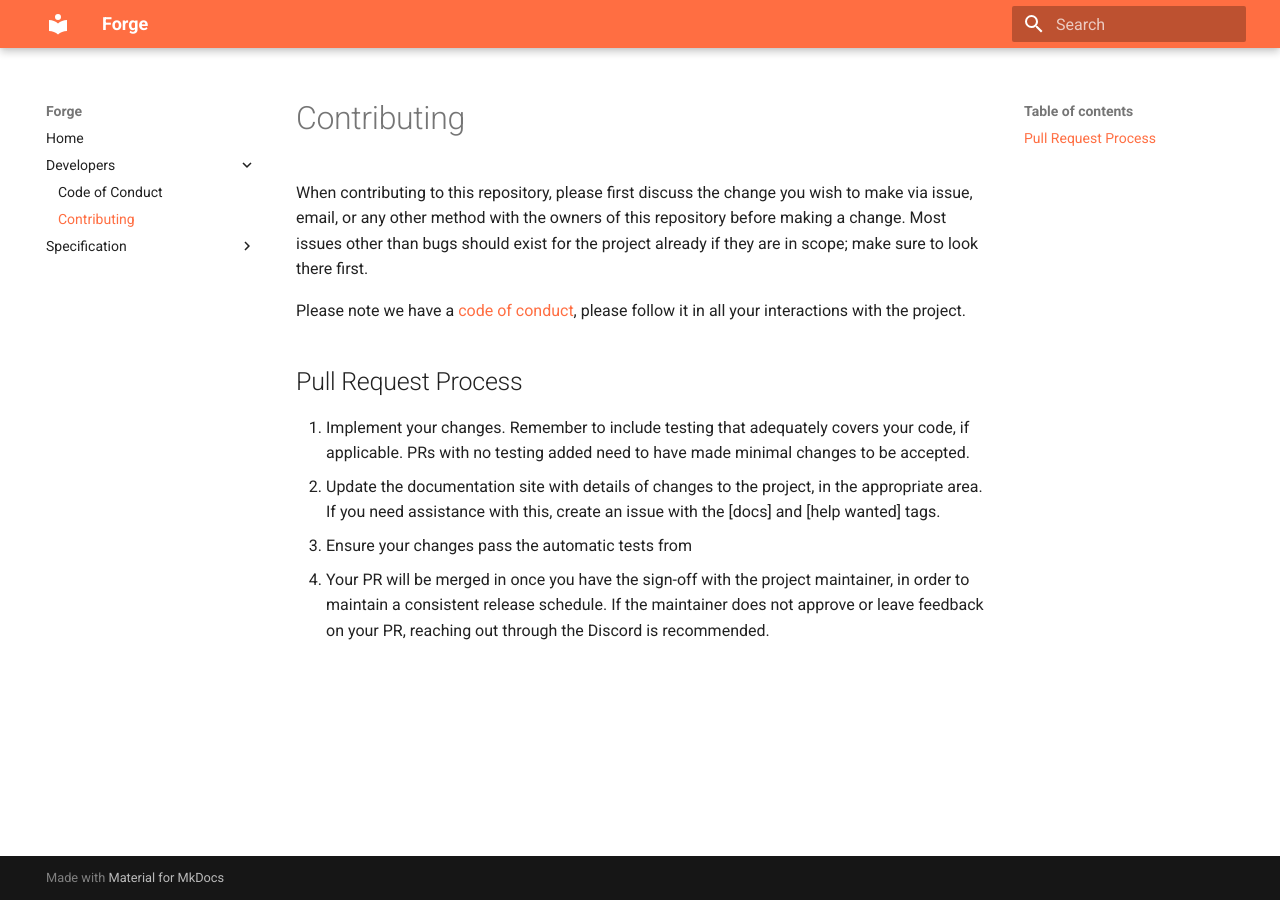
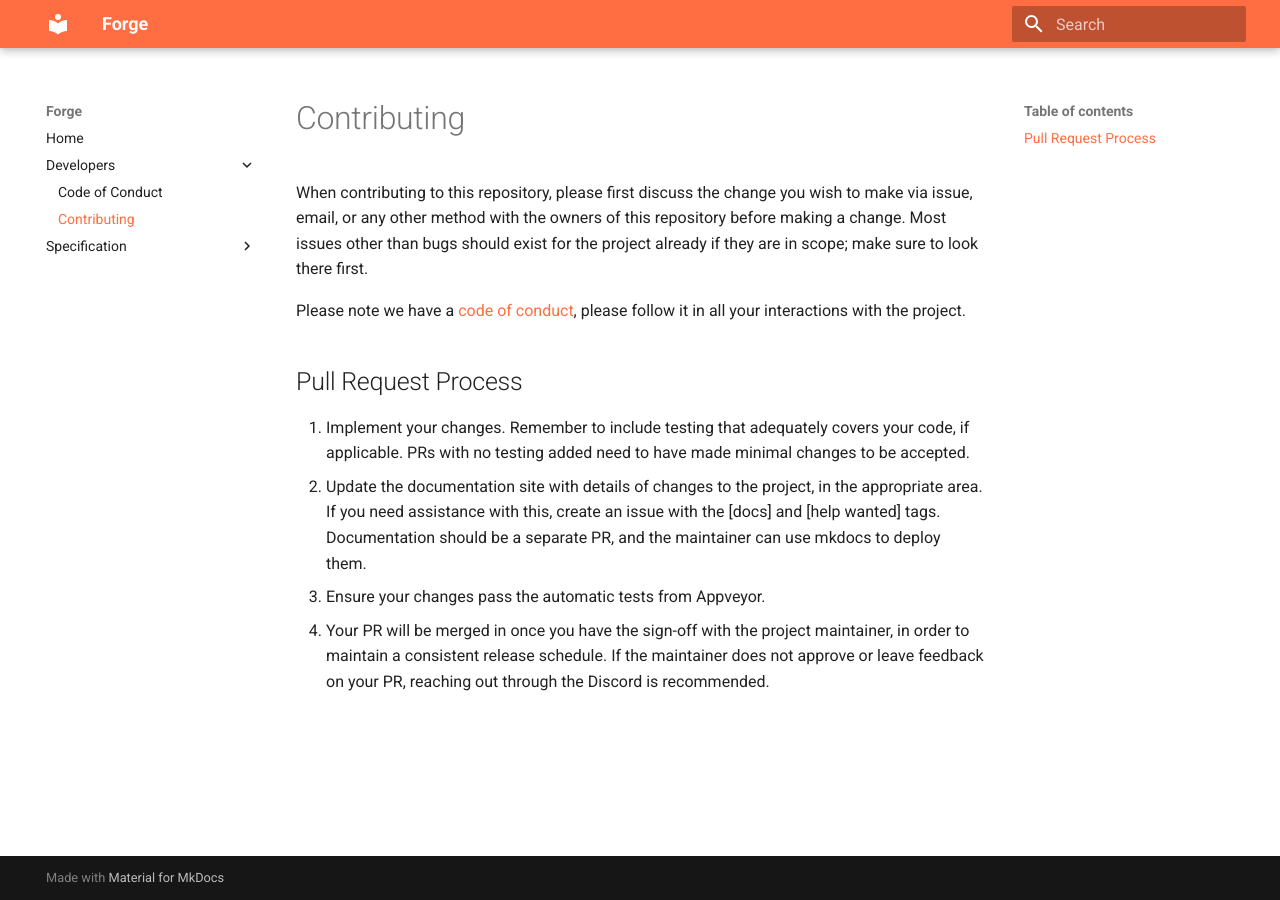
Before and after one commit to ThinkForge/Forge, an MkDocs documentation site: the page built from docs/Developers/Contributing.md, in a window 1280 px wide. Built offline with MkDocs 1.6.1 and Material for MkDocs 9.7.7, drawn with Linux system fonts in a browser that asks for light colours.

Commit message:
fix missing info in contributing guide

```diff
--- a/docs/Developers/Contributing.md
+++ b/docs/Developers/Contributing.md
@@ -13,7 +13,8 @@ Please note we have a [code of conduct](CODE_OF_CONDUCT.md), please follow it in
     if applicable. PRs with no testing added need to have made minimal changes to be accepted.
 2. Update the documentation site with details of changes to the project, in the appropriate area.
     If you need assistance with this, create an issue with the [docs] and [help wanted] tags.
-3. Ensure your changes pass the automatic tests from
+    Documentation should be a separate PR, and the maintainer can use mkdocs to deploy them.
+3. Ensure your changes pass the automatic tests from Appveyor.
 4. Your PR will be merged in once you have the sign-off with the project maintainer, in order to
     maintain a consistent release schedule. If the maintainer does not approve or leave feedback
     on your PR, reaching out through the Discord is recommended.
```
Also changed, not shown: CONTRIBUTING.md (+2 -1 lines).
